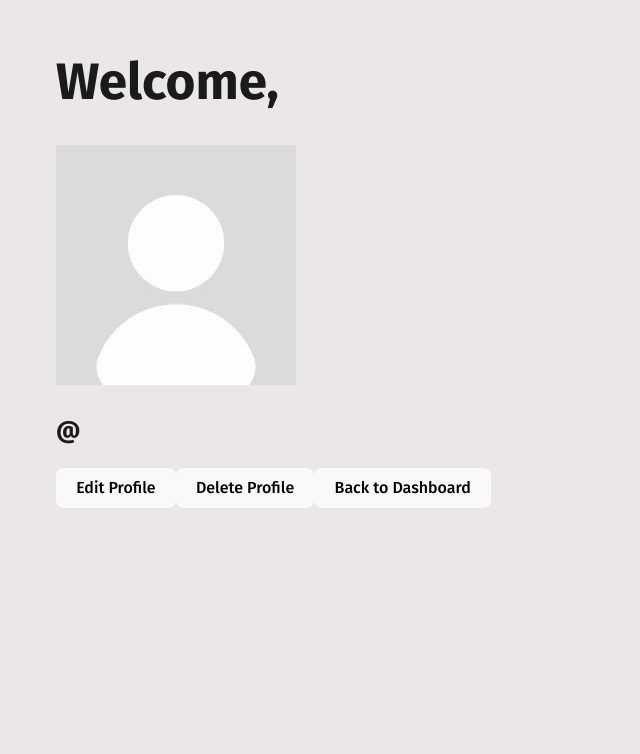
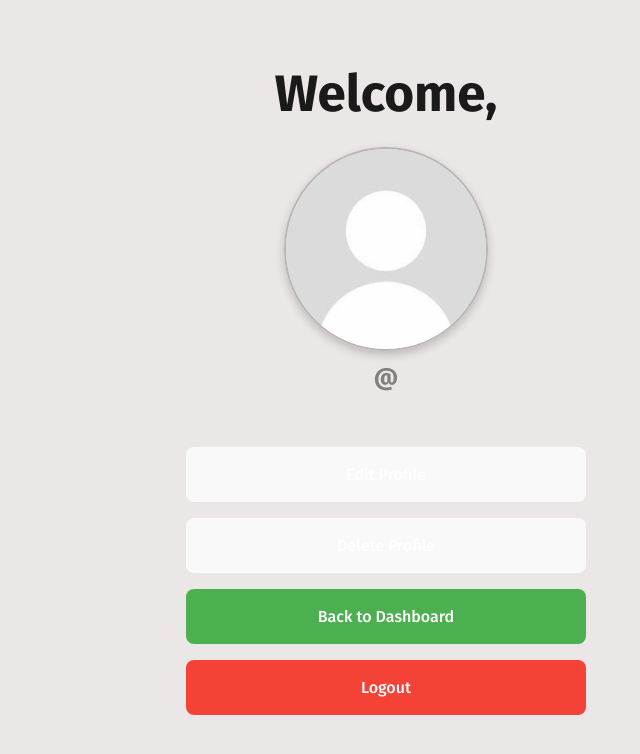
Before and after one commit to ayahmeftah/personal-finance-tracker-frontend, a React (Vite) app: page /profile in a window 1280 px wide. Shown: the top 754 px of the page, without its empty margins (254-894 px from the left). Built offline with nearby package versions, Linux system fonts and the light colour scheme; no server answers; sample sign-in values are in the browser's storage; a web font is replaced by a local one.

Commit message:
added css to profile component

```diff
--- a/src/App.jsx
+++ b/src/App.jsx
@@ -87,7 +87,7 @@ const App = () => {
           } />
           <Route path="/profile" element={
             <ProtectedRoute>
-              <Profile />
+              <Profile handleLogout={handleLogout}/>
             </ProtectedRoute>
           } />
           <Route path="/profile/edit" element={
--- /dev/null
+++ b/src/components/Profile/Profile.css
@@ -0,0 +1,60 @@
+.profile-container {
+  display: flex;
+  flex-direction: column;
+  align-items: center;
+  justify-content: center;
+  text-align: center;
+  padding: 2rem;
+}
+
+.profile-pic {
+  width: 200px;
+  height: 200px;
+  border-radius: 50%;
+  object-fit: cover;
+  margin: 1rem 0;
+  box-shadow: 0 4px 10px rgba(0,0,0,0.2);
+}
+
+.profile-name {
+  margin-bottom: 0.5rem;
+}
+
+.profile-username {
+  color: grey;
+  margin-top: -0.5rem;
+  margin-bottom: 2rem;
+}
+
+.profile-actions {
+  display: flex;
+  flex-direction: column;
+  gap: 1rem;
+  width: 400px;
+  padding: 20px;
+}
+
+.profile-actions button {
+  padding: 0.75rem;
+  border: none;
+  border-radius: 8px;
+  font-size: 1rem;
+  cursor: pointer;
+  color: white;
+  transition: background-color 0.2s ease-in-out;
+  padding: 18px;
+}
+
+.profile-actions .btn-dashboard {
+  background-color: #4caf50;
+  padding: 18px;
+}
+
+.profile-actions .btn-logout {
+  background-color: #f44336;
+  padding: 18px;
+}
+
+.profile-actions button:hover {
+  opacity: 0.9;
+}
--- a/src/components/Profile/Profile.jsx
+++ b/src/components/Profile/Profile.jsx
@@ -3,8 +3,9 @@ import { useState, useEffect } from 'react'
 import { useNavigate } from 'react-router'
 import EditProfileButton from './EditProfileButton'
 import DeleteProfileButton from './DeleteProfileButton'
+import './Profile.css'
 
-const Profile = () => {
+const Profile = ({ handleLogout }) => {
     const navigate = useNavigate()
     const [user, setUser] = useState(null)
     const [editUser, setEditUser] = useState(null)
@@ -35,16 +36,34 @@ const Profile = () => {
     }
 
     return (
-        <div className='main-content'>
-            <h1>Welcome, {user.name}</h1>
+        <div className="profile-container">
+            <h1 className="profile-name">Welcome, {user.name}</h1>
+
             <img
+                className="profile-pic"
                 src={user.profilePic || "/images/default-profile-img.jpg"}
                 alt="Profile"
             />
-            <h2>@{user.username}</h2>
-            <EditProfileButton userId={user._id} handleEditClick={handleEditClick} editUser={editUser} />
-            <DeleteProfileButton userId={user._id} handleDelete={handleDelete} />
-            <button onClick={()=>navigate("/")}>Back to Dashboard</button>
+
+            <h2 className="profile-username">@{user.username}</h2>
+
+            <div className="profile-actions">
+                <EditProfileButton
+                    userId={user._id}
+                    handleEditClick={handleEditClick}
+                    editUser={editUser}
+                />
+                <DeleteProfileButton
+                    userId={user._id}
+                    handleDelete={handleDelete}
+                />
+                <button className="btn-dashboard" onClick={() => navigate("/")}>
+                    Back to Dashboard
+                </button>
+                <button className="btn-logout" onClick={handleLogout}>
+                    Logout
+                </button>
+            </div>
         </div>
     )
 }
```
